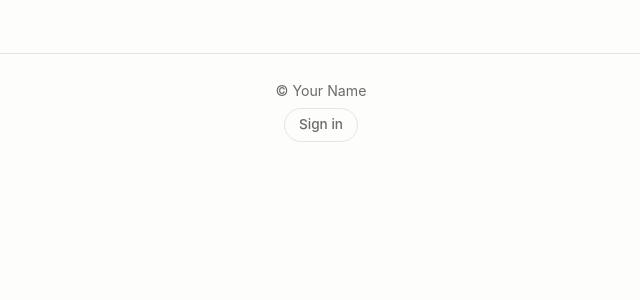
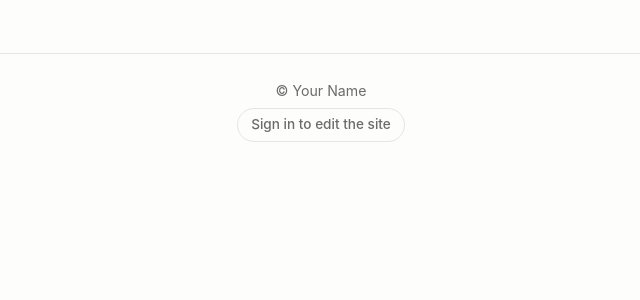
Before and after one commit to opagani/personal-site, a FastAPI app: page / in a window 1280 px wide. Shown: the part 303-603 px from the top of the page, without its empty margins (319-959 px from the left). Run offline with FastAPI, Linux system fonts and the light colour scheme.

Commit message:
fix(frontend): clearer footer button copy
- Signed out: "Sign in to edit the site"
- Signed in: "Edit the site"

Co-Authored-By: Claude Opus 4.7 (1M context) <noreply@anthropic.com>

```diff
--- a/frontend/templates/base.html
+++ b/frontend/templates/base.html
@@ -74,9 +74,9 @@
     <small>&copy; {{ site.name }}</small>
     <div class="site-footer__owner">
       {% if request.session.get('user_id') %}
-        <a class="footer-btn" href="/admin">Edit site</a>
+        <a class="footer-btn" href="/admin">Edit the site</a>
       {% else %}
-        <a class="footer-btn footer-btn--ghost" href="/admin/login" title="Site owner sign-in">Sign in</a>
+        <a class="footer-btn footer-btn--ghost" href="/admin/login">Sign in to edit the site</a>
       {% endif %}
     </div>
   </footer>
```
